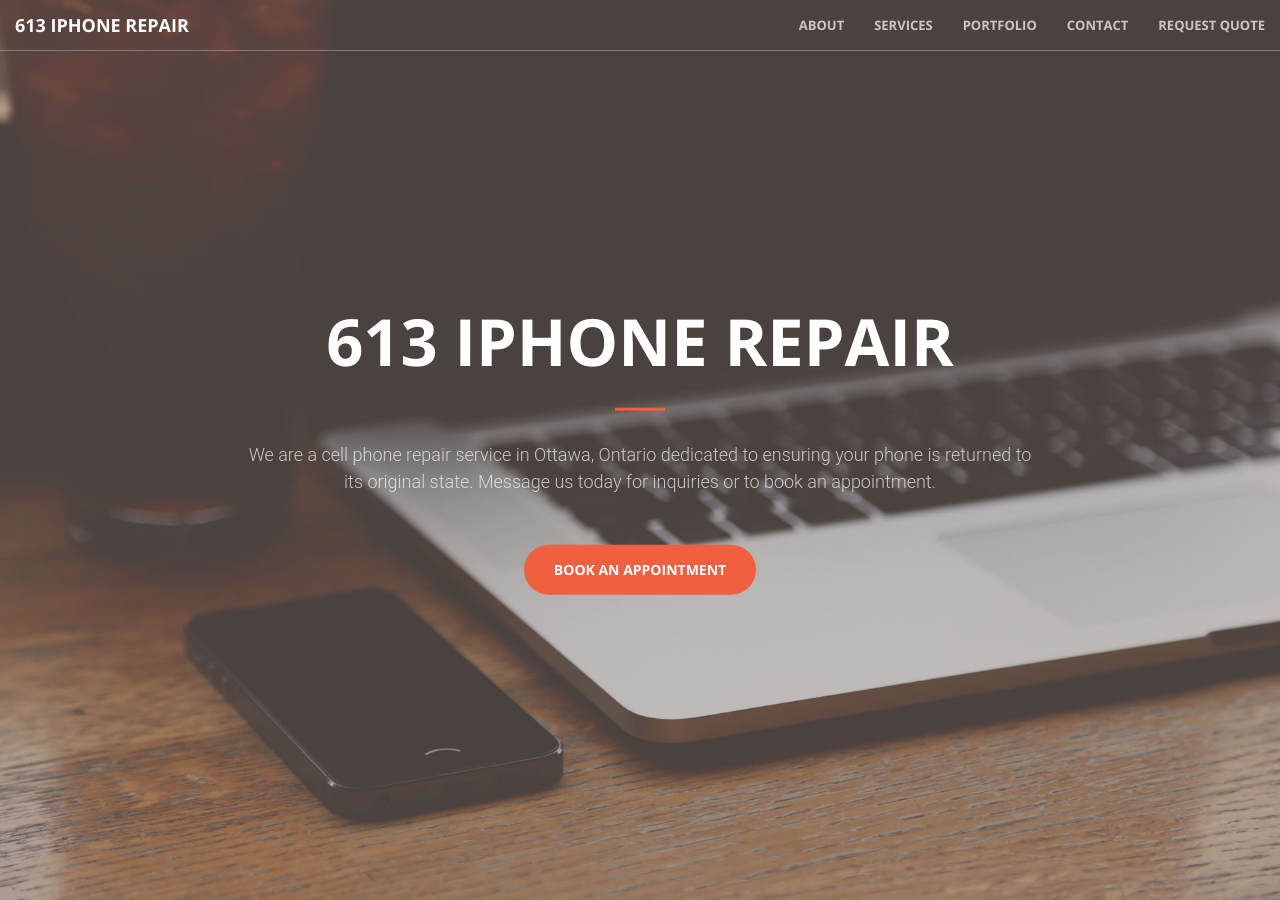
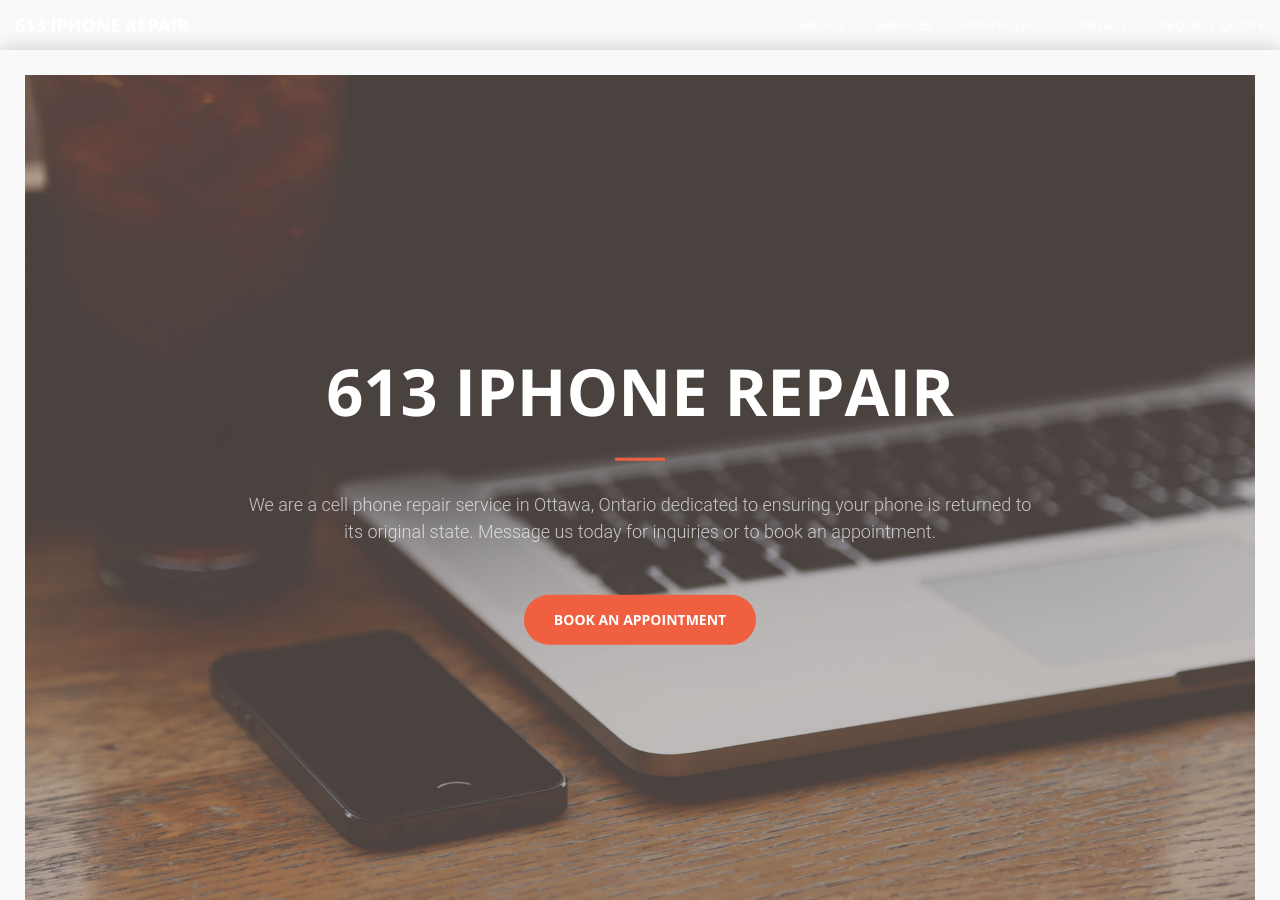
Before and after one commit to SuhaibElkomy/613iphonerepair, a Jekyll site: the page built from index.html, in a window 1280 px wide and 900 px high. Built offline with Jekyll 4.4.1, drawn with Linux system fonts in a browser that asks for light colours.

Commit message:
Update Quote.html

```diff
--- a/_includes/Quote.html
+++ b/_includes/Quote.html
@@ -20,6 +20,10 @@ body {
   font-size: 12px;
   line-height: 30px;
   color: #777;
+  background: #F9F9F9;
+  padding: 25px;
+  margin: 50px 0;
+  box-shadow: 0 0 20px 0 rgba(0, 0, 0, 0.2), 0 5px 5px 0 rgba(0, 0, 0, 0.24);
 
 }
 
@@ -42,10 +46,7 @@ body {
 }
 
 #contact {
-  background: #F9F9F9;
-  padding: 25px;
-  margin: 50px 0;
-  box-shadow: 0 0 20px 0 rgba(0, 0, 0, 0.2), 0 5px 5px 0 rgba(0, 0, 0, 0.24);
+
 }
 
 #contact h3 {
```
